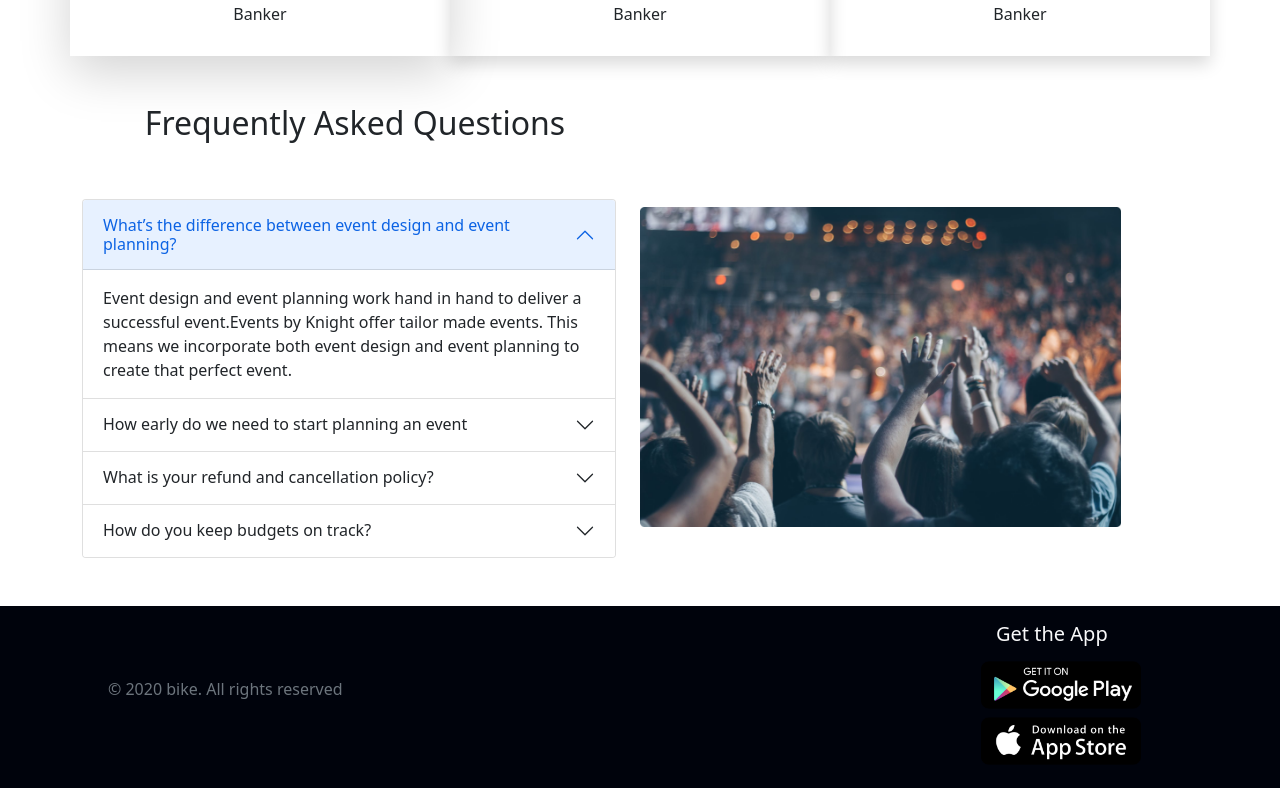
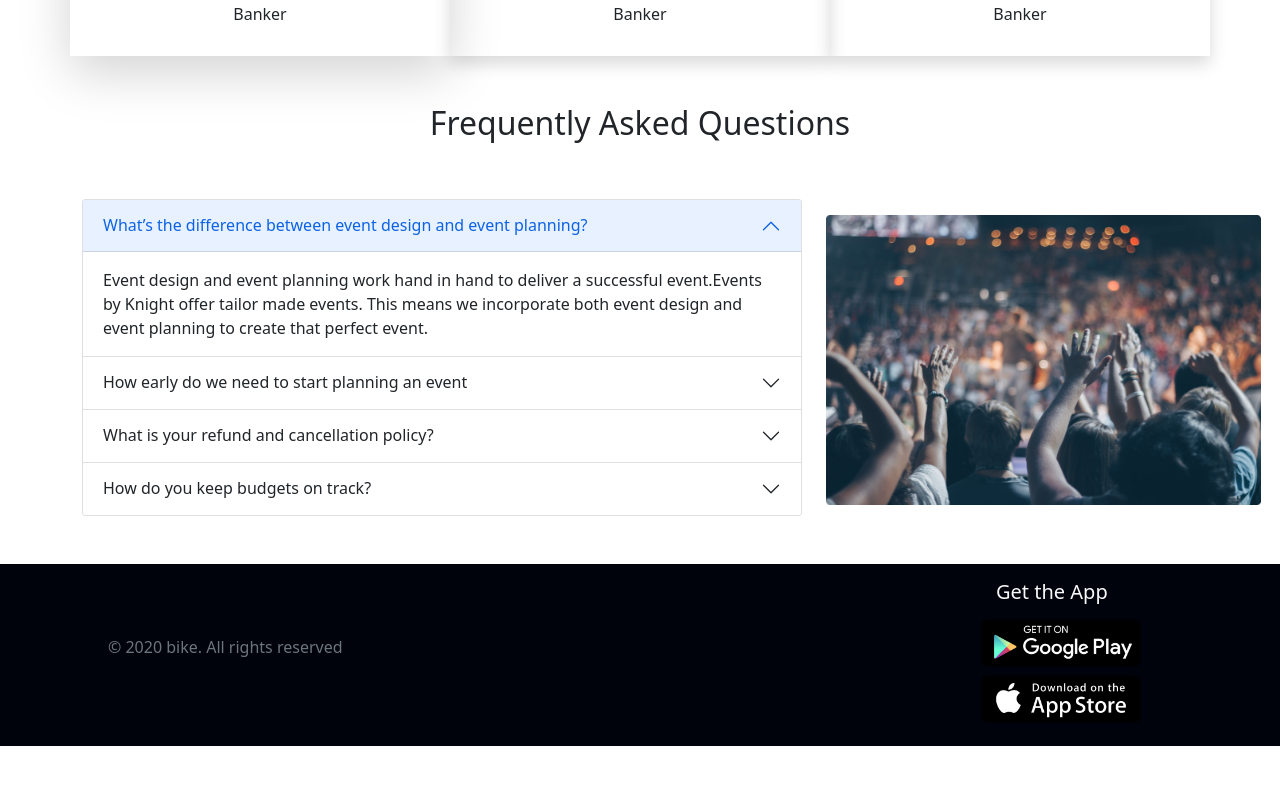
Before and after one commit to joyfulislam/Abacus-Convention-Center, a plain HTML site: page index.html in a window 1280 px wide. Shown: the part 1906-2694 px from the top of the page. After the commit the page ends 2652 px from the top, so only its background shows below. Drawn offline with nearby package versions, Linux system fonts and the light colour scheme.

Commit message:
version 1.03

```diff
--- a/index.html
+++ b/index.html
@@ -290,11 +290,12 @@
     <section class="question">
         <div class="container">
             <div class="row pb-5">
-                <div class="text-center col-lg-6 col-md-12 mb-5"><h2>Frequently Asked Questions</h2>
+                <div class="text-center col-lg-12 col-md-12 mb-5">
+                  <h2>Frequently Asked Questions</h2>
                 </div>
 
                 <div class="row">
-                  <div class="accordion col-lg-6 col-md-12">
+                  <div class="accordion col-lg-8 col-md-12">
                     <div class="accordion" id="accordionPanelsStayOpenExample">
                         <div class="accordion-item">
                           <h2 class="accordion-header" id="panelsStayOpen-headingOne">
@@ -347,8 +348,8 @@
                           </div>
                       </div>
                 </div>
-                <div class="image col-lg-6 col-md-12 mt-2">
-                    <img src="images/people.png" alt="" style="width: 90%;">
+                <div class="image col-lg-4 col-md-12 mt-3">
+                    <img src="images/people.png" alt="" style="width: 125%;">
                 </div>
                 </div>
             </div>
```
